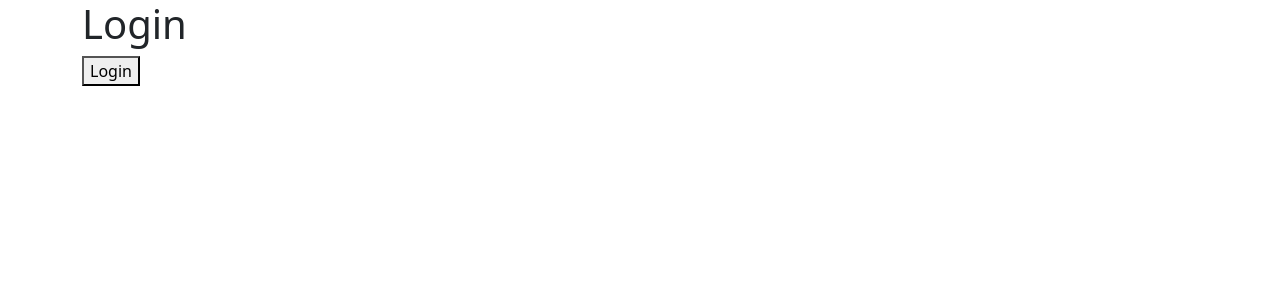
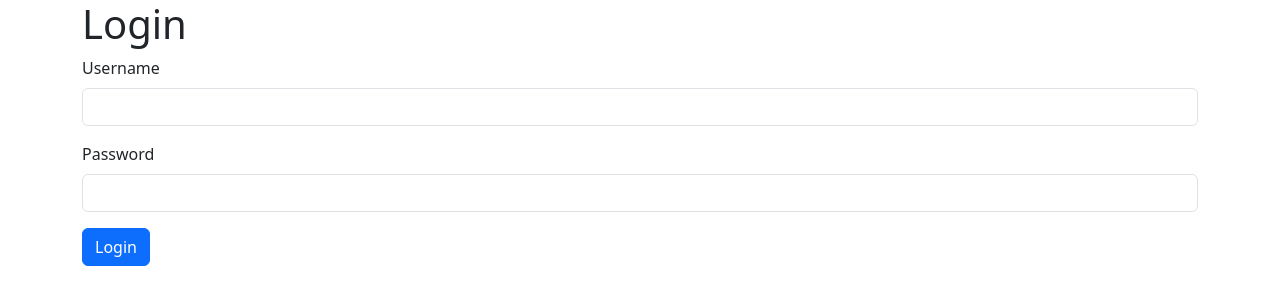
Before and after one commit to eutampieri/gym-manager, a Vue app in the folder frontend/: page /login in a window 1280 px wide. Shown: the top 304 px of the page. Built offline with nearby package versions, Linux system fonts and the light colour scheme.

Commit message:
Implemented login scaffolding

```diff
--- a/frontend/src/pages/Login.vue
+++ b/frontend/src/pages/Login.vue
@@ -1,14 +1,24 @@
 <script lang="ts" setup>
+import GenericInput from '@/components/GenericInput.vue';
 import router from '@/routes/router';
 import { useUserStore } from '@/store/user';
+import { ref } from 'vue';
 
 const store = useUserStore();
-function login() {
-    store.jwt = "jklònmklò";
-    router.push({"path": "/admin"})
+const username = ref<string>();
+const password = ref<string>();
+async function login() {
+    let authResult = await store.client.login(username.value || "", password.value || "");
+    if (authResult) {
+        router.push({ "path": "/admin" })
+    }
 }
 </script>
 <template>
     <h1>Login</h1>
-    <button @click="login()">Login</button>
+    <form>
+        <GenericInput v-model="username" type="text" id="username">Username</GenericInput>
+        <GenericInput v-model="password" type="password" id="password">Password</GenericInput>
+    </form>
+    <button class="btn btn-primary" type="button" @click="login()">Login</button>
 </template>
--- a/frontend/src/routes/router.ts
+++ b/frontend/src/routes/router.ts
@@ -22,7 +22,7 @@ const router = createRouter({
 router.beforeEach(async (to, from) => {
   const store = useUserStore()
   if (
-    !store.isAuthenticated &&
+    !store.client.isLoggedIn &&
     to.name !== 'Login'
   ) {
     return { name: 'Login' }
--- a/frontend/src/utils/client.ts
+++ b/frontend/src/utils/client.ts
@@ -1,6 +1,11 @@
 import { CreateUserRequest } from "@gym-manager/models";
 
 export class Client {
+    private jwt?: string = undefined;
+
+    public get isLoggedIn(): boolean {
+        return this.jwt !== undefined;
+    }
 
     private apiRequest(method: string, endpoint: string, body?: object, headers?: Headers) {
         const h = headers || new Headers;
@@ -9,6 +14,12 @@ export class Client {
         return fetch(`/api/${endpoint}`, { method: method, body: JSON.stringify(body), headers: headers })
     }
 
+    public async login(username: string, password: string): Promise<boolean> {
+        // TODO API request
+        this.jwt = "";
+        return true;
+    }
+
     public addUser(user: CreateUserRequest) {
         return this.apiRequest("POST", "/customers", user);
     }
```
